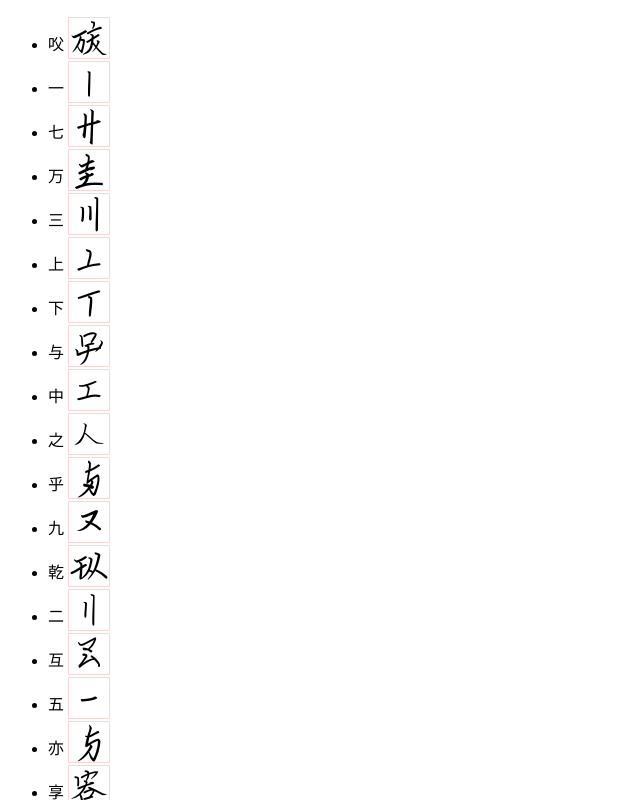
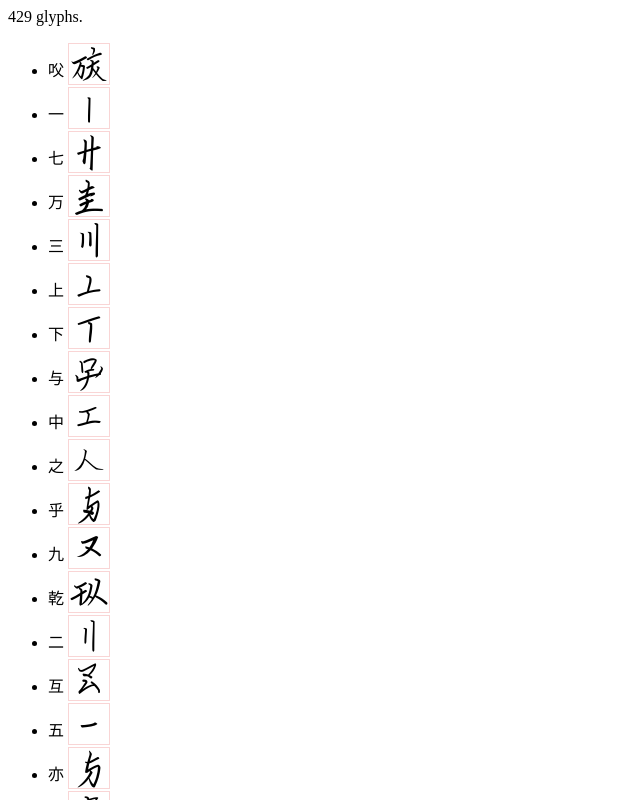
Before and after one commit to sozysozbot/SY-Linzi, a plain HTML site: page glyphs.html in a window 1280 px wide. Shown: the top 800 px of the page, without its empty margins (0-640 px from the left). Drawn offline with Linux system fonts and the light colour scheme.

Commit message:
Execute node

```diff
--- a/glyphs.html
+++ b/glyphs.html
@@ -17,6 +17,7 @@
     </style>
 </head>
 <body>
+429 glyphs.
 <ul>
 <li>&#x356E; <span lang="x-linzklar">&#x356E;</span></li>
 <li>&#x4E00; <span lang="x-linzklar">&#x4E00;</span></li>
```
